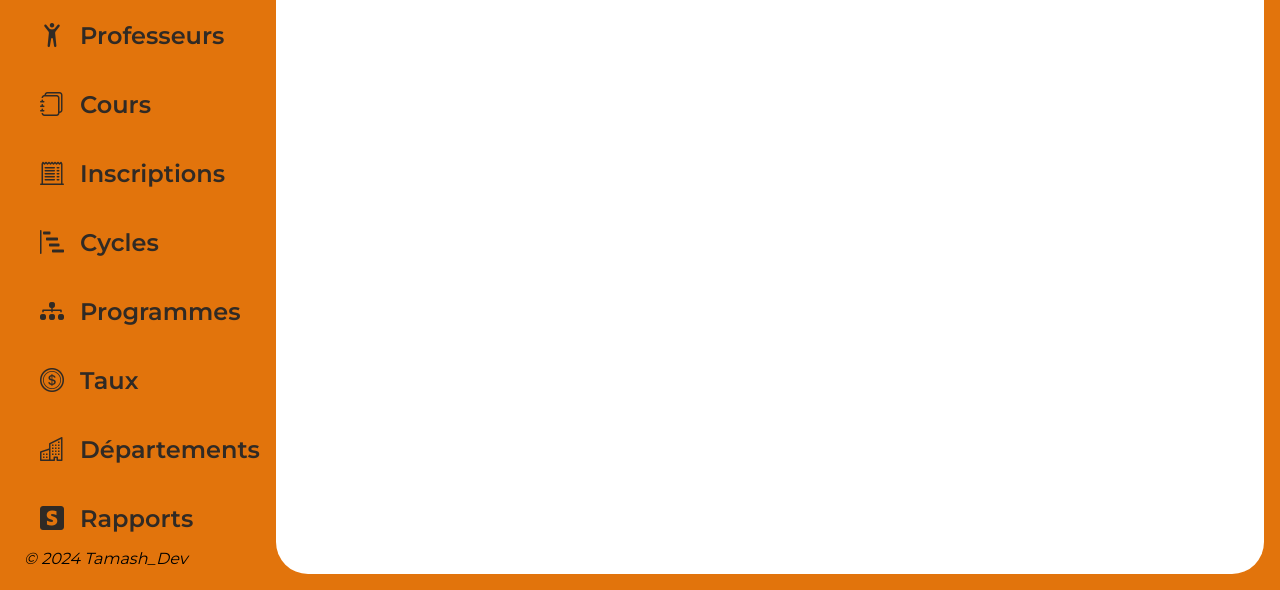
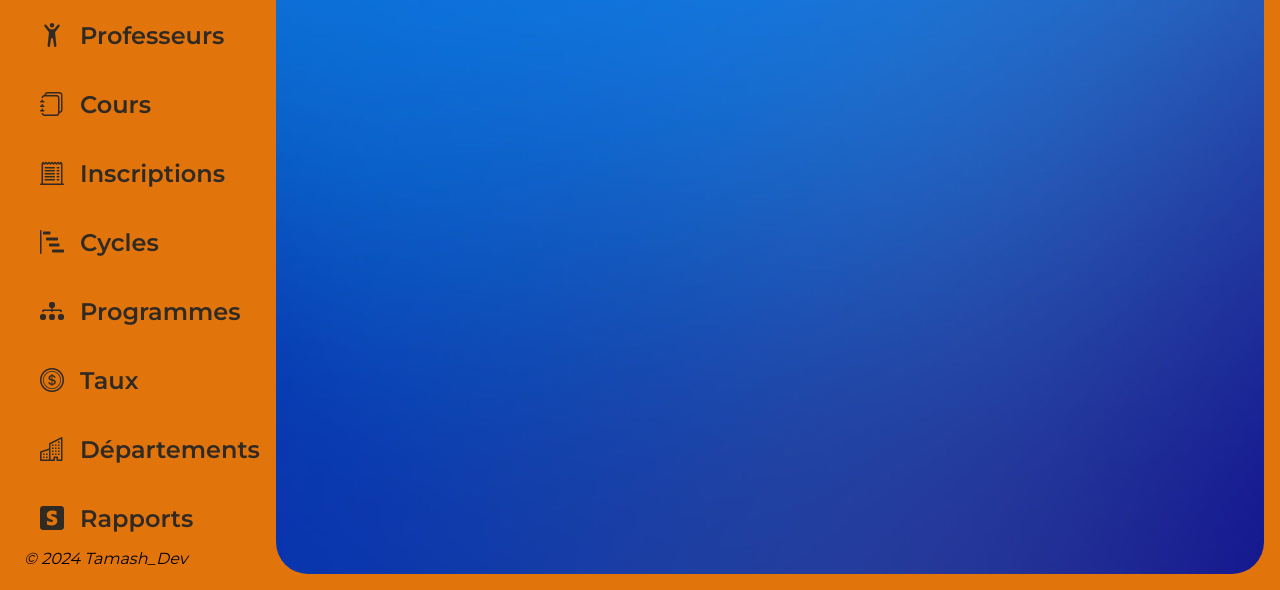
Before and after one commit to TamashDev97/filtro_JS_University, a plain HTML site: page index.html in a window 1280 px wide. Shown: the part 210-800 px from the top of the page. Drawn offline with nearby package versions, Linux system fonts and the light colour scheme; files whose address does not match are found by name.

Commit message:
BG Changes

```diff
--- a/styles/styles.css
+++ b/styles/styles.css
@@ -118,7 +118,8 @@ aside {
 }
 
 main {
-    background-color: var(--clr-white);
+    background-image: url(/resources/universidad_de_la_empresa_cover.jpeg);
+    background-size: cover;
     margin: 1rem;
     margin-left: 0;
     border-radius: 2rem;
```
Also changed, not shown: resources/universidad_de_la_empresa_cover.jpeg (added), 1 other file.
